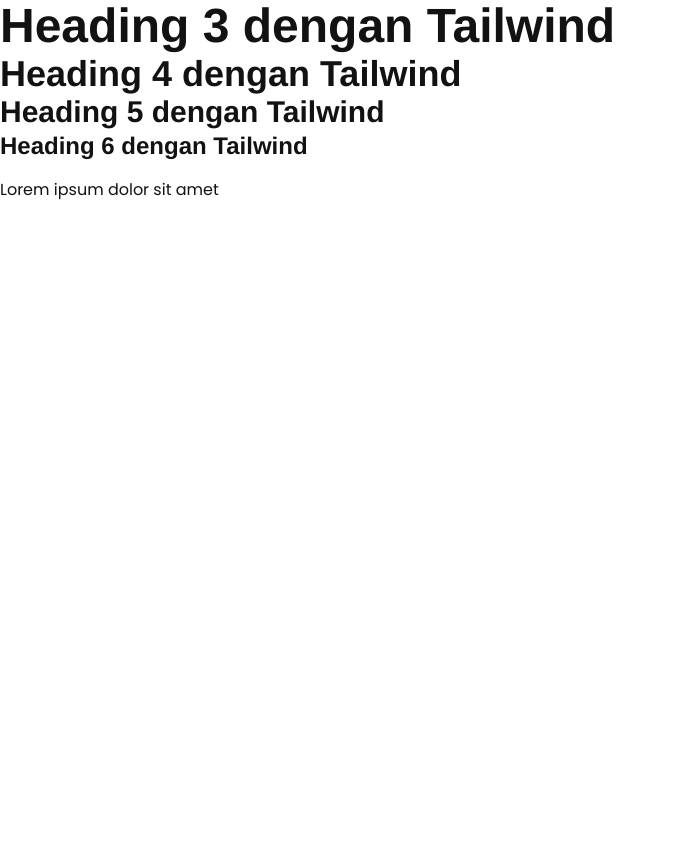
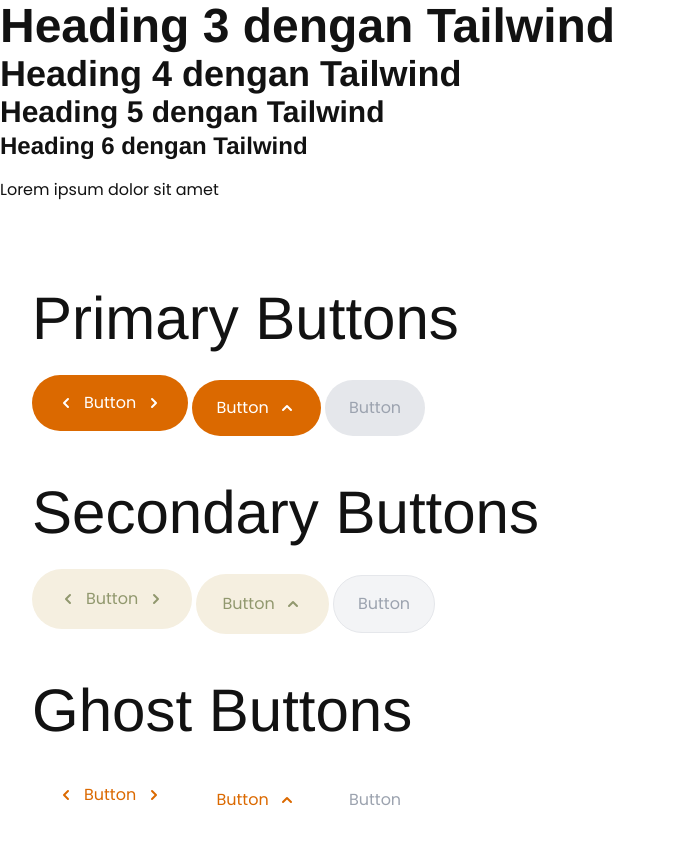
Before and after one commit to BASDAT-B06/sizopi, a Django app: page / in a window 1280 px wide. Shown: the part 848-1708 px from the top of the page, without its empty margins (0-674 px from the left). Before the commit the page ends 1048 px from the top, so only its background shows below. Run offline with Django 5.2, Linux system fonts and the light colour scheme; some libraries are stand-ins or nearby versions.

Commit message:
feat: add buttons

```diff
--- a/main/templates/main.html
+++ b/main/templates/main.html
@@ -2,7 +2,6 @@
 {% load static %}
 
 {% block meta %}
-<title>Button Components</title>
 {% endblock meta %}
 
 {% block content %}
@@ -32,5 +31,28 @@
 
         <div class="font-body text-base text-neutral-black mt-4">Lorem ipsum dolor sit amet</div>
     </div>
+
+    <div class="p-8">
+        <h2>Primary Buttons</h2>
+        <div class="space-y-4">
+            {% include "components/button.html" with type="primary" text="Button" icon_left=True icon_right=True %}
+            {% include "components/button.html" with type="primary" text="Button" arrow_up=True %}
+            {% include "components/button.html" with type="primary" text="Button" disabled=True %}
+        </div>
+
+        <h2 class="mt-8">Secondary Buttons</h2>
+        <div class="space-y-4">
+            {% include "components/button.html" with type="secondary" text="Button" icon_left=True icon_right=True %}
+            {% include "components/button.html" with type="secondary" text="Button" arrow_up=True %}
+            {% include "components/button.html" with type="secondary" text="Button" disabled=True %}
+        </div>
+
+        <h2 class="mt-8">Ghost Buttons</h2>
+        <div class="space-y-4">
+            {% include "components/button.html" with type="ghost" text="Button" icon_left=True icon_right=True %}
+            {% include "components/button.html" with type="ghost" text="Button" arrow_up=True %}
+            {% include "components/button.html" with type="ghost" text="Button" disabled=True %}
+        </div>
+    </div>
 </div>
 {% endblock content %}
--- a/static/js/tailwind-config.js
+++ b/static/js/tailwind-config.js
@@ -60,5 +60,13 @@ tailwind.config = {
                 }]
             }
         }
+    },
+    variants: {
+        extend: {
+            backgroundColor: ['hover', 'active', 'focus'],
+            textColor: ['hover', 'active', 'focus'],
+            borderColor: ['hover', 'active', 'focus'],
+            opacity: ['hover', 'active', 'focus']
+        }
     }
 };
--- /dev/null
+++ b/templates/components/button.html
@@ -0,0 +1,68 @@
+{% comment %}
+Usage:
+{% include "components/button.html" with
+    type="primary" (or "secondary" or "ghost")
+    text="Button Text"
+    icon_left=True (optional)
+    icon_right=True (optional)
+    arrow_up=True (optional)
+    disabled=True (optional)
+    href="#" (optional)
+%}
+{% endcomment %}
+
+{% with btn_type=type|default:"primary" %}
+{% with is_disabled=disabled|default:False %}
+{% with has_left_icon=icon_left|default:False %}
+{% with has_right_icon=icon_right|default:False %}
+{% with has_arrow_up=arrow_up|default:False %}
+{% with button_text=text|default:"Button" %}
+{% with button_href=href|default:"#" %}
+
+    {% if btn_type == "primary" %}
+        {% if is_disabled %}
+            <a class="inline-flex items-center justify-center px-6 py-4 rounded-full bg-gray-200 text-gray-400 cursor-not-allowed">
+        {% else %}
+            <a href="{{ button_href }}" class="inline-flex items-center justify-center px-6 py-4 rounded-full bg-accent-500 text-white hover:bg-accent-600 active:bg-accent-700 transition-colors">
+        {% endif %}
+    {% elif btn_type == "secondary" %}
+        {% if is_disabled %}
+            <a class="inline-flex items-center justify-center px-6 py-4 rounded-full border bg-gray-100 text-gray-400 border-gray-200 cursor-not-allowed">
+        {% else %}
+            <a href="{{ button_href }}" class="inline-flex items-center justify-center px-6 py-4 rounded-full border bg-secondary text-primary border-transparent hover:border-primary-80 border-2 hover:bg-secondary-80 active:bg-primary-20 transition-colors">
+        {% endif %}
+    {% elif btn_type == "ghost" %}
+        {% if is_disabled %}
+            <a class="inline-flex items-center justify-center px-6 py-4 rounded-full text-gray-400 cursor-not-allowed">
+        {% else %}
+            <a href="{{ button_href }}" class="inline-flex items-center justify-center px-6 py-4 rounded-full bg-transparent text-accent-500 hover:bg-accent-50 active:bg-accent-200 transition-colors">
+        {% endif %}
+    {% endif %}
+        {% if has_left_icon %}
+            <svg class="w-5 h-5 mr-2" xmlns="http://www.w3.org/2000/svg" viewBox="0 0 20 20" fill="currentColor">
+                <path fill-rule="evenodd" d="M12.707 5.293a1 1 0 010 1.414L9.414 10l3.293 3.293a1 1 0 01-1.414 1.414l-4-4a1 1 0 010-1.414l4-4a1 1 0 011.414 0z" clip-rule="evenodd" />
+            </svg>
+        {% endif %}
+
+        {{ button_text }}
+
+        {% if has_right_icon %}
+            <svg class="w-5 h-5 ml-2" xmlns="http://www.w3.org/2000/svg" viewBox="0 0 20 20" fill="currentColor">
+                <path fill-rule="evenodd" d="M7.293 14.707a1 1 0 010-1.414L10.586 10 7.293 6.707a1 1 0 011.414-1.414l4 4a1 1 0 010 1.414l-4 4a1 1 0 01-1.414 0z" clip-rule="evenodd" />
+            </svg>
+        {% endif %}
+
+        {% if has_arrow_up %}
+            <svg class="w-5 h-5 ml-2" xmlns="http://www.w3.org/2000/svg" viewBox="0 0 20 20" fill="currentColor">
+                <path fill-rule="evenodd" d="M14.707 12.707a1 1 0 01-1.414 0L10 9.414l-3.293 3.293a1 1 0 01-1.414-1.414l4-4a1 1 0 011.414 0l4 4a1 1 0 010 1.414z" clip-rule="evenodd" />
+            </svg>
+        {% endif %}
+    </a>
+
+{% endwith %}
+{% endwith %}
+{% endwith %}
+{% endwith %}
+{% endwith %}
+{% endwith %}
+{% endwith %}
```
Also changed, not shown: sizopi/settings.py (+13 -13 lines).
